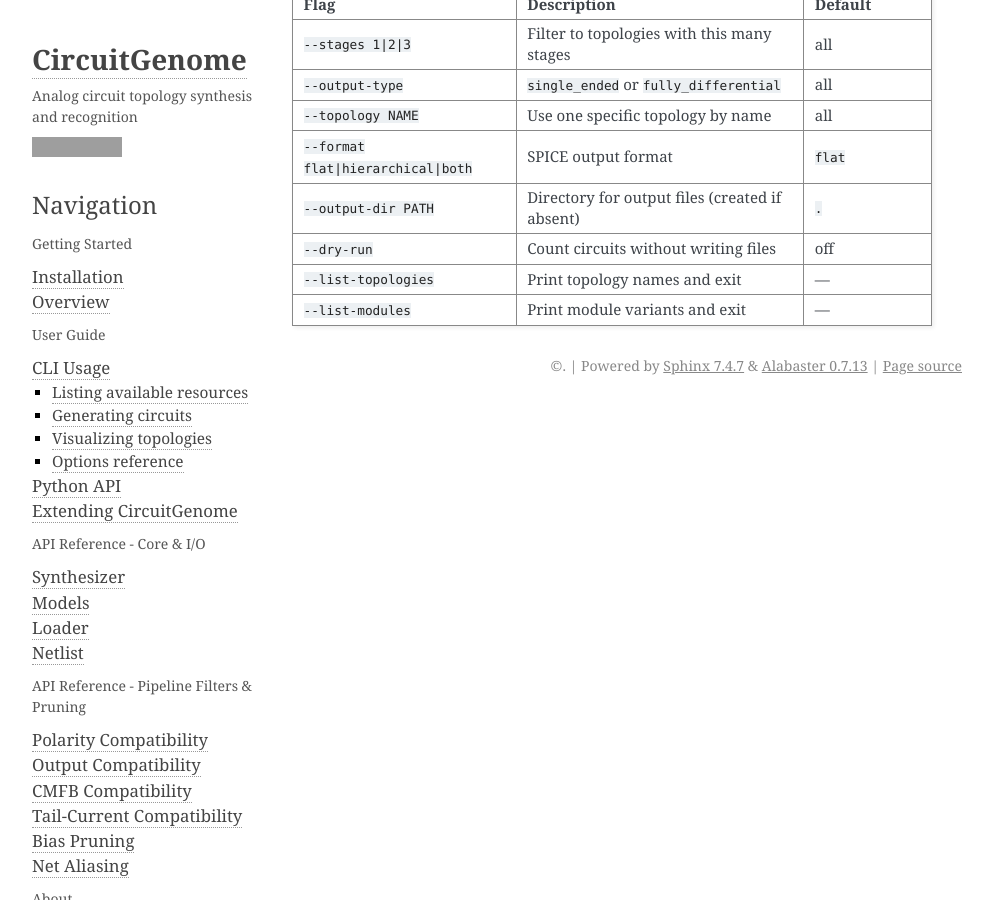
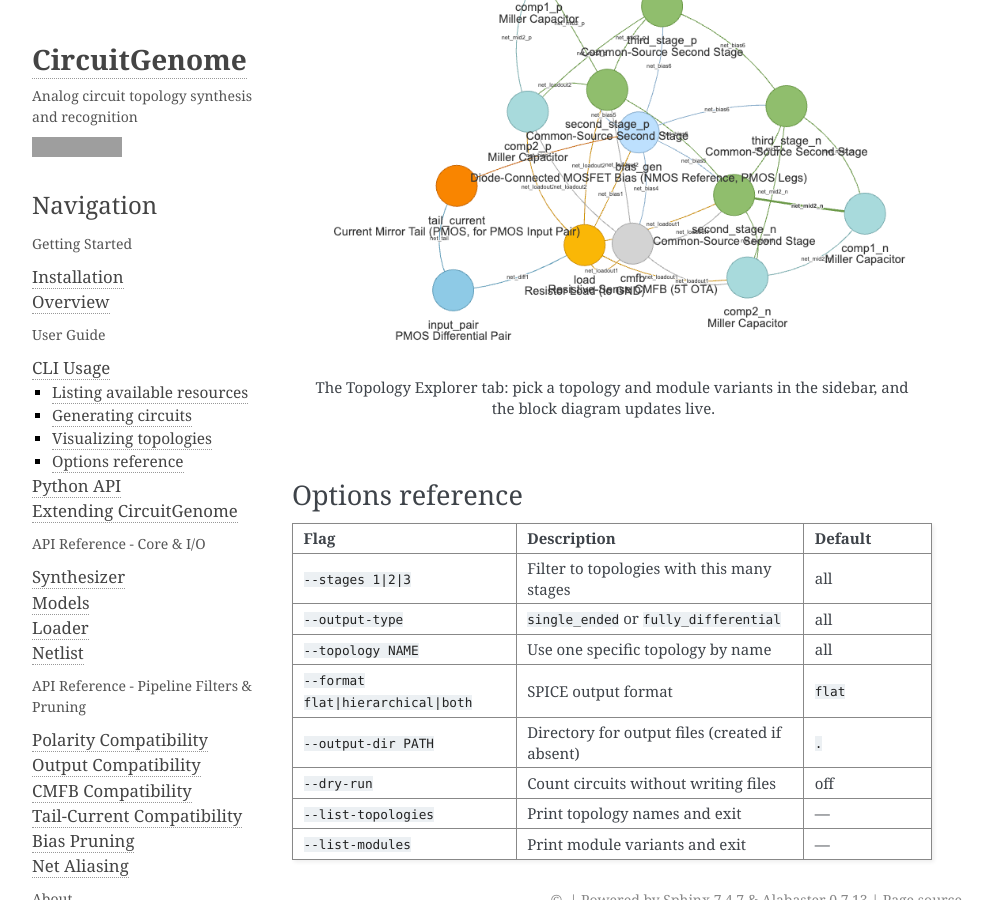
Before and after one commit to analog-ml/CircuitGenome, a Sphinx documentation site: the page built from docs/usage/cli.rst, in a window 1280 px wide and 900 px high, scrolled down 1754 px. Shown: the whole window, without its empty margins (148-1141 px from the left). Built offline with Sphinx 7.4.7, drawn with Linux system fonts in a browser that asks for light colours; grey boxes are pictures that could not be loaded.

Commit message:
Add visualizer screenshot to docs and tweak edge tooltips
Embeds docs/images/topology_visualizer.png in the README and Sphinx CLI
usage page (Visualizing topologies section). Also refines topology graph
edges to show only the net name, with the full slot.port <-> net <->
slot.port detail in the hover tooltip at half-size font, and ignores
.DS_Store and the circuits/ output directory.

Co-Authored-By: Claude Sonnet 4.6 <noreply@anthropic.com>

```diff
--- a/docs/usage/cli.rst
+++ b/docs/usage/cli.rst
@@ -99,6 +99,13 @@ Requires the ``viz`` extra:
 
    pip install circuitgenome[viz]
 
+.. figure:: /images/topology_visualizer.png
+   :alt: Topology Explorer screenshot
+   :width: 100%
+
+   The Topology Explorer tab: pick a topology and module variants in the
+   sidebar, and the block diagram updates live.
+
 Options reference
 -----------------
 
```
Also changed, not shown: README.md (+2 -0 lines), docs/images/topology_visualizer.png (added), 2 other files.
